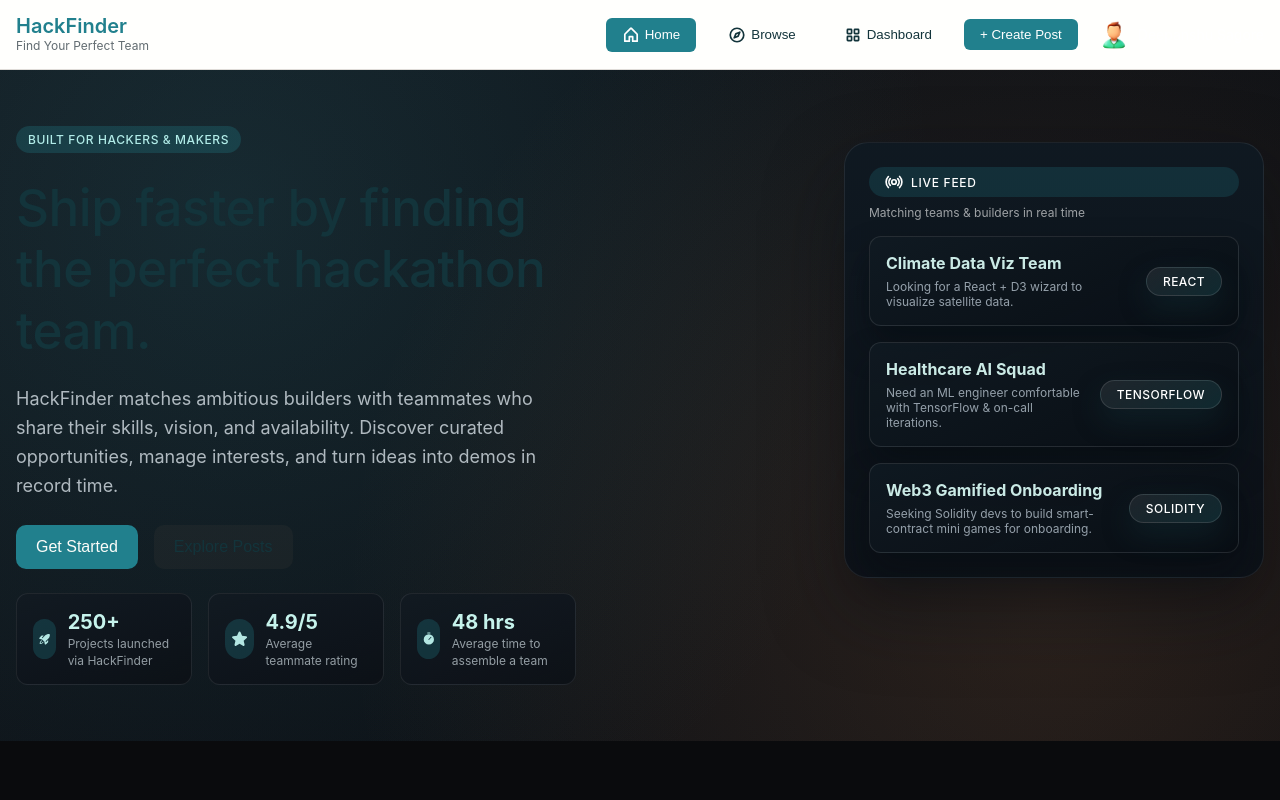
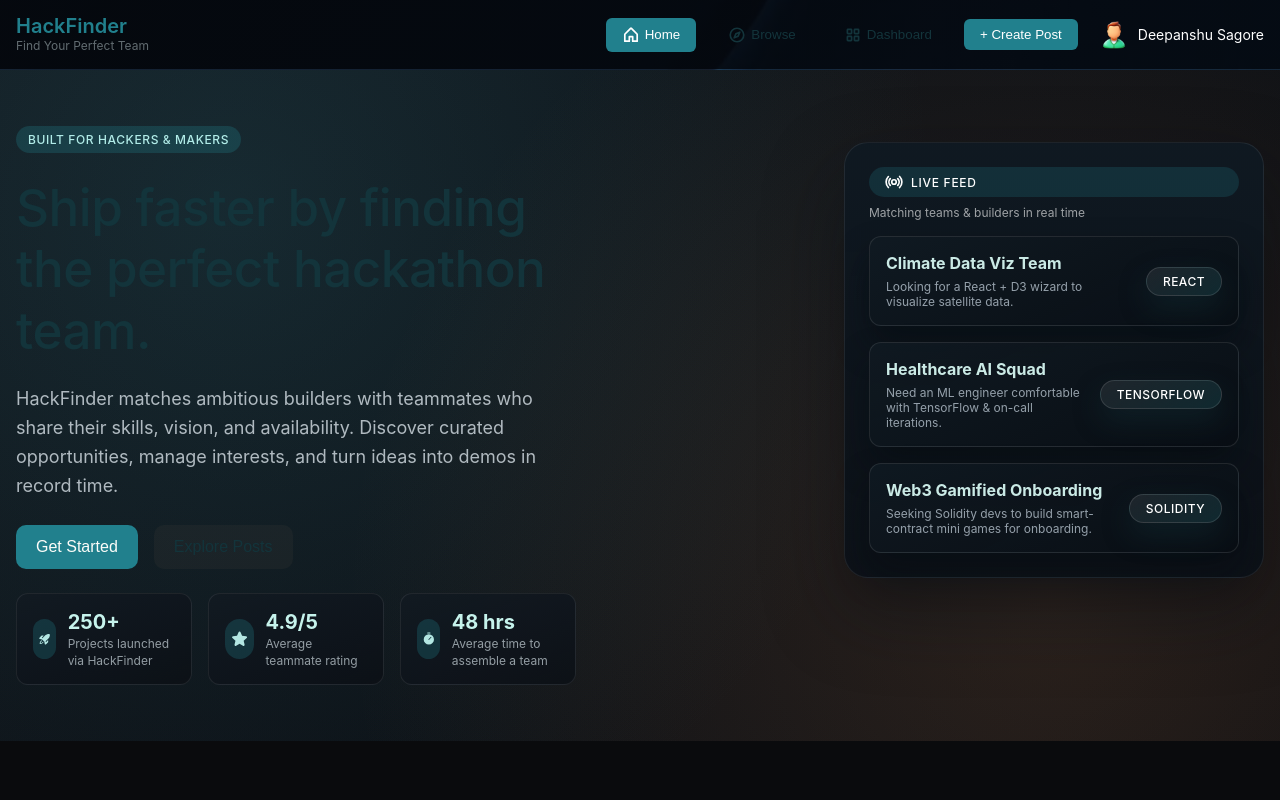
Before and after one commit to DeepanshuSagore/HackFinder, a React (Vite) app: page / in a window 1280 px wide. Shown: the top 800 px of the page. Built offline with nearby package versions, Linux system fonts and the light colour scheme; a web font is replaced by a local one.

Commit message:
navbar bg updates

```diff
--- a/src/components/Header.jsx
+++ b/src/components/Header.jsx
@@ -3,6 +3,7 @@ import PropTypes from 'prop-types';
 import { Compass, House, List, SquaresFour, X } from '@phosphor-icons/react';
 import './HamburgerMenu.css';
 import './DesktopNav.css';
+import navbarBg from '../assets/navbar-bg.jpeg';
 
 const NAV_ITEMS = [
   { label: 'Home', value: 'home', icon: House },
@@ -12,6 +13,12 @@ const NAV_ITEMS = [
 
 function Header({ currentView, onViewChange, onCreatePost, onShowProfile, currentUser }) {
   const [isMenuOpen, setMenuOpen] = useState(false);
+  const headerBackgroundStyle = {
+    backgroundImage: `linear-gradient(135deg, rgba(5, 7, 11, 0.92), rgba(5, 7, 11, 0.82)), url(${navbarBg})`,
+    backgroundSize: 'cover',
+    backgroundPosition: 'center 60%',
+    backgroundRepeat: 'no-repeat',
+  };
 
   useEffect(() => {
     setMenuOpen(false);
@@ -63,7 +70,7 @@ function Header({ currentView, onViewChange, onCreatePost, onShowProfile, curren
   };
 
   return (
-    <header className="header">
+    <header className="header" style={headerBackgroundStyle}>
       <div className="container">
         <div className="nav-wrapper" style={{ display: 'flex', flexDirection: 'row', alignItems: 'center', justifyContent: 'space-between', width: '100%' }}>
           <div style={{ display: 'flex', flexDirection: 'column', alignItems: 'flex-start' }}>
```
Also changed, not shown: src/assets/navbar-bg.jpeg (added), 7 other files (tests, documents, lock files or other folders).
